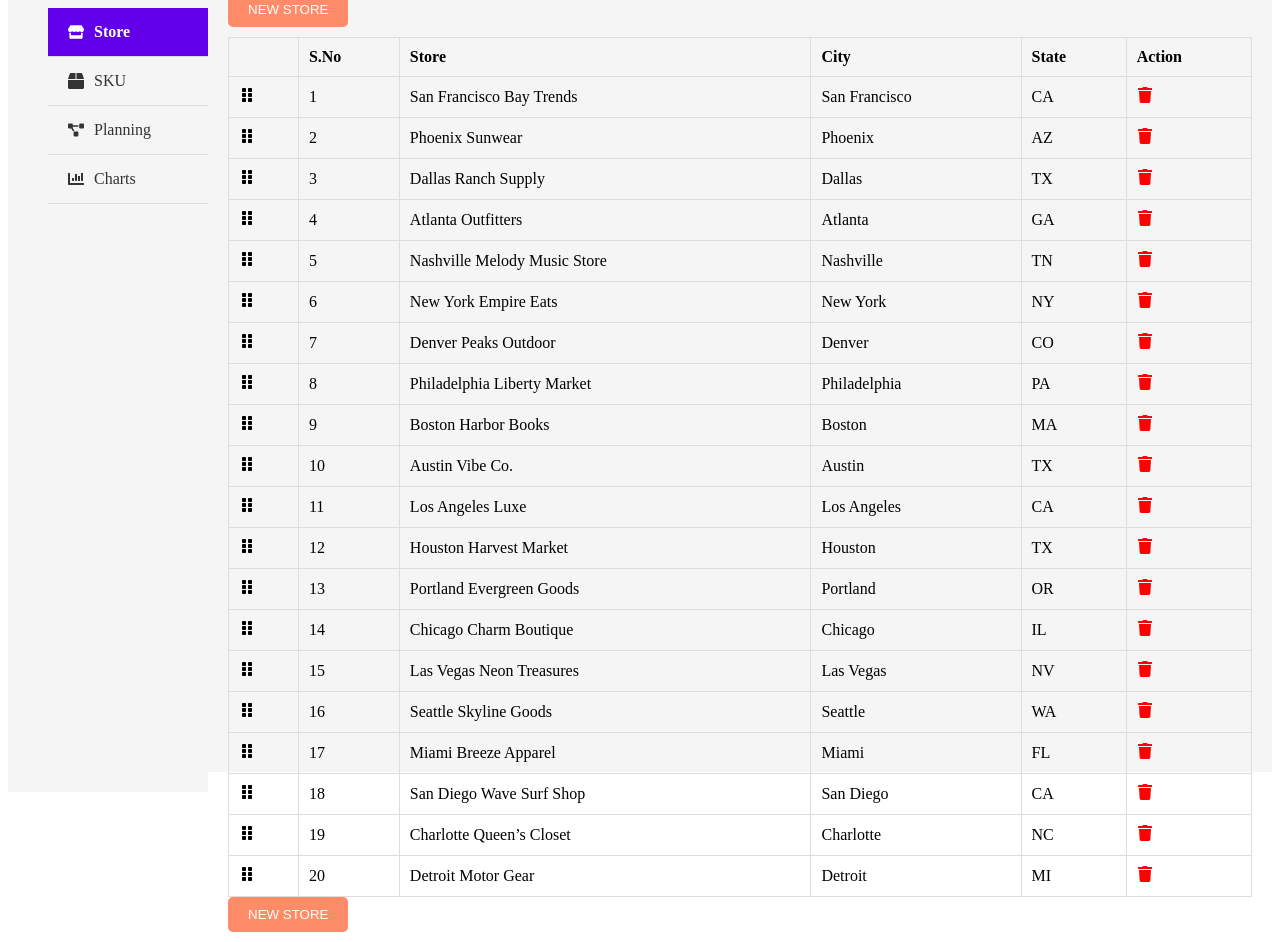
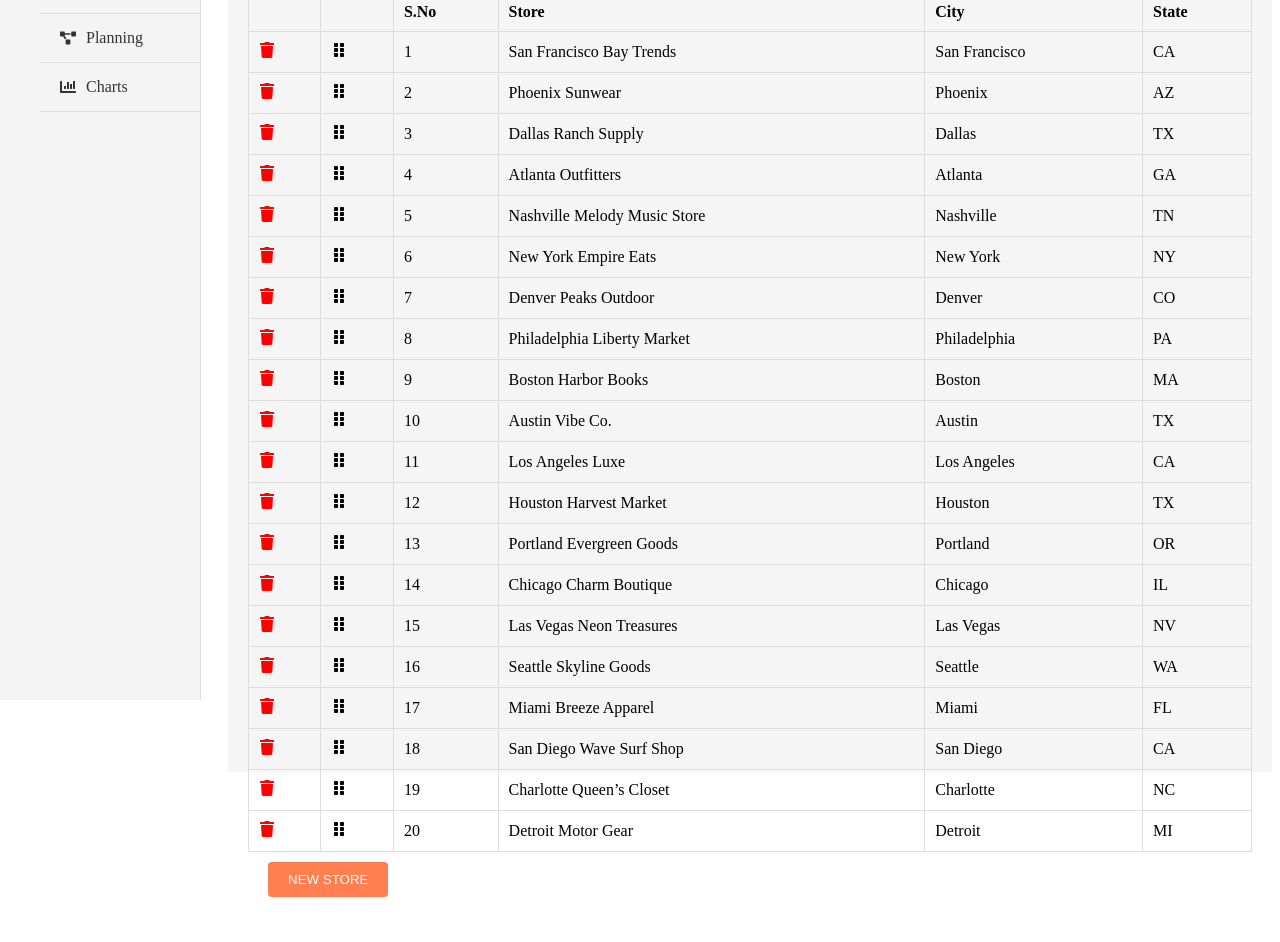
Before and after one commit to Tharun1409/GS140914_Tharun_Uppula, a React (Create React App) app in the folder gsynergytaskcode/: page / in a window 1280 px wide. Shown: the part 100-1042 px from the top of the page. After the commit the page ends 1007 px from the top, so only its background shows below. Built offline with nearby package versions, Linux system fonts and the light colour scheme; no server answers.

Commit message:
store component updated
store fix with some errors

```diff
--- a/gsynergytaskcode/src/components/sidebar.module.css
+++ b/gsynergytaskcode/src/components/sidebar.module.css
@@ -1,11 +1,19 @@
 .sidebar {
+    position: fixed;
+    top: 0;
+    left: 0;
+    height: 100vh;
     width: 200px;
-    background-color: #f5f5f5;
-    height: 100vh;
-    display: flex;
-    flex-direction: column;
-    padding-top: 20px;
-}
+    background-color: #f4f4f4;
+    border-right: 1px solid #ddd;
+  }
+
+  .pageContent {
+    margin-left: 220px;
+    padding: 20px;
+    width: calc(100% - 220px);
+  }
+
 
 .tab {
     display: flex;
--- a/gsynergytaskcode/src/data/storeData.ts
+++ b/gsynergytaskcode/src/data/storeData.ts
@@ -21,7 +21,4 @@ export const storeData: Store[] = [
   { seq: 18, id: "ST177", label: "San Diego Wave Surf Shop", city: "San Diego", state: "CA" },
   { seq: 19, id: "ST193", label: "Charlotte Queen’s Closet", city: "Charlotte", state: "NC" },
   { seq: 20, id: "ST208", label: "Detroit Motor Gear", city: "Detroit", state: "MI" }
-].map(store=>({
-    ...store,
-    id: parseInt(store.id.replace(/\D/g, ""), 10)
-}));
+]
--- a/gsynergytaskcode/src/pages/storelist.css
+++ b/gsynergytaskcode/src/pages/storelist.css
@@ -1,13 +1,38 @@
-.add-store-btn {
-    background-color: #ff8c69;
+.sidebar {
+    position: fixed;
+    top: 0;
+    left: 0;
+    height: 100vh;
+    width: 200px;
+    background-color: #f4f4f4;
+    border-right: 1px solid #ddd;
+  }
+
+  .pageContent {
+    margin-left: 220px;
+    padding: 20px;
+    width: calc(100% - 220px);
+  }
+
+  .new-store-btn-container {
+    /* position: fixed; */
+    bottom: 10px;
+    left: 220px;
+    width: calc(100% - 220px);
+    text-align: left;
+    /* background-color: #f4f4f4; */
+    padding: 10px 20px;
+  }
+
+  .add-store-btn {
+    background-color: #ff7f50;
+    color: #fff;
     border: none;
-    color: white;
     padding: 10px 20px;
-    border-radius: 5px;
     cursor: pointer;
-    margin-bottom: 10px;
-    transition: background 0.3s;
-}
+    border-radius: 4px;
+  }
+
 
 .add-store-btn:hover {
     background-color: #ff6347;
--- a/gsynergytaskcode/src/pages/storepage.tsx
+++ b/gsynergytaskcode/src/pages/storepage.tsx
@@ -4,7 +4,7 @@ import { DragDropContext, Droppable, Draggable } from "react-beautiful-dnd";
 import "./storelist.css";
 
 interface Store {
-  id: number;
+  id: string | number;
   seq: number;
   label: string;
   city: string;
@@ -18,8 +18,10 @@ interface StoreListProps {
 const StoreList: React.FC<StoreListProps> = ({ data }) => {
   const [storeList, setStoreList] = useState<Store[]>(data);
 
-  const handleDelete = (id: number) => {
-    const updatedList = storeList.filter(store => store.id !== id);
+  const handleDelete = (id: string | number) => {
+    const numericId =
+      typeof id === "string" ? parseInt(id.replace(/\D/g, ""), 10) : id;
+    const updatedList = storeList.filter((store) => store.id !== numericId);
     setStoreList(updatedList);
   };
 
@@ -43,25 +45,22 @@ const StoreList: React.FC<StoreListProps> = ({ data }) => {
   };
 
   return (
-    <div>
-      <button className="add-store-btn" onClick={handleAddStore}>
-        NEW STORE
-      </button>
+    <div className="store-container">
       <DragDropContext onDragEnd={handleDragEnd}>
         <Droppable droppableId="stores">
           {(provided) => (
-            <table ref={provided.innerRef} {...provided.droppableProps}>
+            <table>
               <thead>
                 <tr>
+                  <th></th>
                   <th></th>
                   <th>S.No</th>
                   <th>Store</th>
                   <th>City</th>
                   <th>State</th>
-                  <th>Action</th>
                 </tr>
               </thead>
-              <tbody>
+              <tbody ref={provided.innerRef} {...provided.droppableProps}>
                 {storeList.map((store, index) => (
                   <Draggable
                     key={store.id.toString()}
@@ -69,20 +68,24 @@ const StoreList: React.FC<StoreListProps> = ({ data }) => {
                     index={index}
                   >
                     {(provided) => (
-                      <tr ref={provided.innerRef} {...provided.draggableProps}>
-                        <td {...provided.dragHandleProps}>
+                      <tr
+                        ref={provided.innerRef}
+                        {...provided.draggableProps}
+                        {...provided.dragHandleProps}
+                      >
+                        <td>
+                          <FaTrash
+                            onClick={() => handleDelete(store.id)}
+                            style={{ cursor: "pointer", color: "red" }}
+                          />
+                        </td>
+                        <td>
                           <FaGripVertical />
                         </td>
                         <td>{store.seq}</td>
                         <td>{store.label}</td>
                         <td>{store.city}</td>
                         <td>{store.state}</td>
-                        <td>
-                          <FaTrash
-                            onClick={() => handleDelete(store.id)}
-                            style={{ cursor: "pointer", color: "red" }}
-                          />
-                        </td>
                       </tr>
                     )}
                   </Draggable>
@@ -93,9 +96,12 @@ const StoreList: React.FC<StoreListProps> = ({ data }) => {
           )}
         </Droppable>
       </DragDropContext>
-      <button className="add-store-btn" onClick={handleAddStore}>
-        NEW STORE
-      </button>
+
+      <div className="new-store-btn-container">
+        <button className="add-store-btn" onClick={handleAddStore}>
+          NEW STORE
+        </button>
+      </div>
     </div>
   );
 };
--- a/gsynergytaskcode/src/types/storeTypes.ts
+++ b/gsynergytaskcode/src/types/storeTypes.ts
@@ -1,6 +1,6 @@
 export interface Store {
+    id: string | number;
     seq: number;
-    id: string | number;
     label: string;
     city: string;
     state: string;
```
